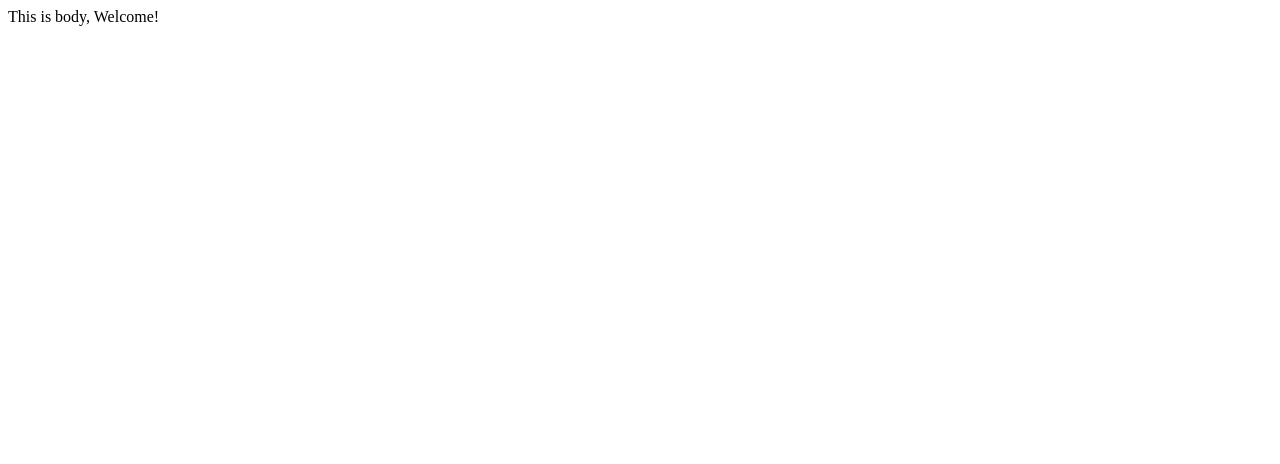
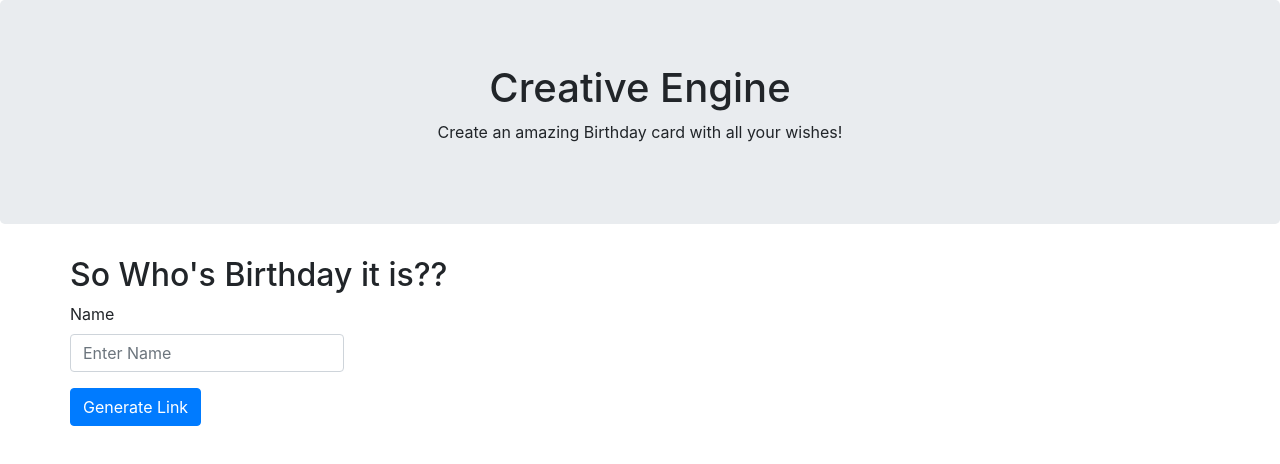
Before and after one commit to ayushi-rathod/creative-birthday-generator, a plain HTML site: page static/index.html in a window 1280 px wide. Drawn offline with nearby package versions, Linux system fonts and the light colour scheme.

Commit message:
Added generate link form to generate link for the person's birthday message.

```diff
--- a/static/index.html
+++ b/static/index.html
@@ -7,8 +7,30 @@
     <meta name='viewport' content='width=device-width, initial-scale=1'>
     <link rel='stylesheet' type='text/css' media='screen' href='main.css'>
     <script src='main.js'></script>
+    <link rel="stylesheet" href="https://stackpath.bootstrapcdn.com/bootstrap/4.3.1/css/bootstrap.min.css" integrity="sha384-ggOyR0iXCbMQv3Xipma34MD+dH/1fQ784/j6cY/iJTQUOhcWr7x9JvoRxT2MZw1T" crossorigin="anonymous">
+    <script src="https://code.jquery.com/jquery-3.3.1.slim.min.js" integrity="sha384-q8i/X+965DzO0rT7abK41JStQIAqVgRVzpbzo5smXKp4YfRvH+8abtTE1Pi6jizo" crossorigin="anonymous"></script>
+<script src="https://cdnjs.cloudflare.com/ajax/libs/popper.js/1.14.7/umd/popper.min.js" integrity="sha384-UO2eT0CpHqdSJQ6hJty5KVphtPhzWj9WO1clHTMGa3JDZwrnQq4sF86dIHNDz0W1" crossorigin="anonymous"></script>
+<script src="https://stackpath.bootstrapcdn.com/bootstrap/4.3.1/js/bootstrap.min.js" integrity="sha384-JjSmVgyd0p3pXB1rRibZUAYoIIy6OrQ6VrjIEaFf/nJGzIxFDsf4x0xIM+B07jRM" crossorigin="anonymous"></script>
 </head>
 <body>
-    This is body, Welcome!
+<div class="jumbotron text-center">
+  <h1>Creative Engine</h1>
+  <p>Create an amazing Birthday card with all your wishes!</p>
+</div>
+
+<div class="container">
+  <div class="row center">
+      <h2>So Who's Birthday it is??</h2>
+  </div>
+    <div class="row center">
+     <form>
+  <div class="form-group">
+    <label for="exampleInputEmail1">Name</label>
+    <input type="text" class="form-control" id="InputName" placeholder="Enter Name">
+  </div>
+  <button type="submit" class="btn btn-primary">Generate Link</button>
+</form>
+    </div>
+</div>
 </body>
 </html>
```
